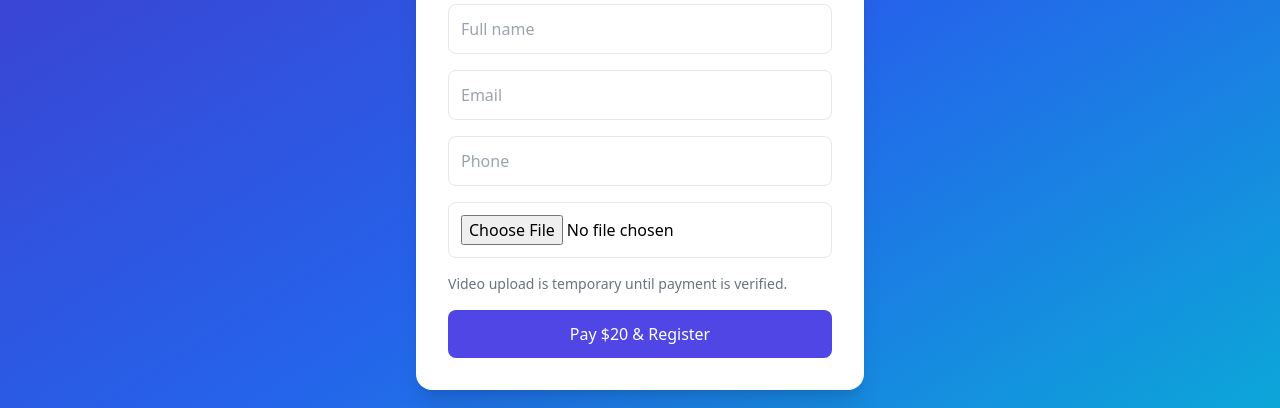
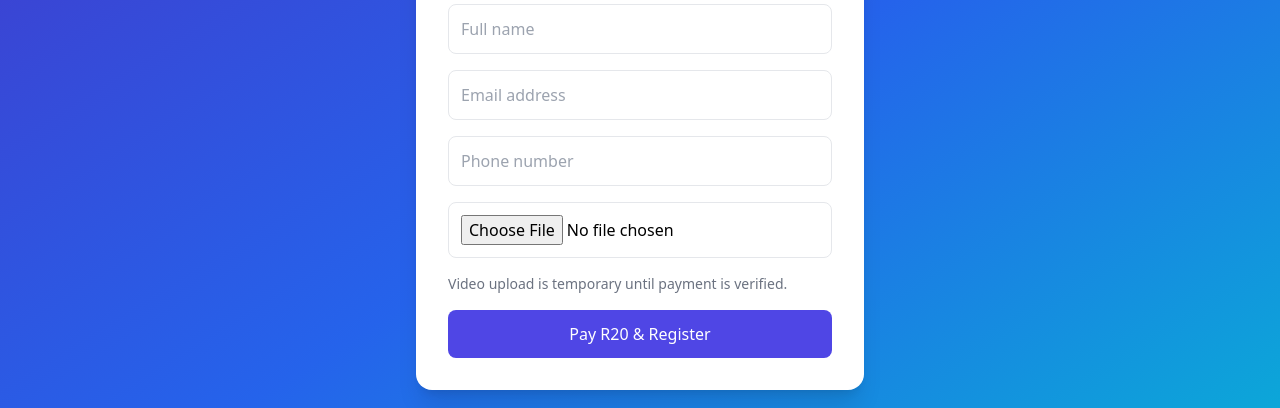
Before and after one commit to SimbaChasumba1/autofixer-registration, a React (Vite) app in the folder client2/: page /upload-video in a window 1280 px wide. Shown: the part 243-651 px from the top of the page. Built offline with nearby package versions, Linux system fonts and the light colour scheme; no server answers.

Commit message:
Fix PayPal redirect, add debugging, update upload system, full backend/frontend sync

```diff
--- a/client2/src/pages/UploadVideoPage.jsx
+++ b/client2/src/pages/UploadVideoPage.jsx
@@ -1,53 +1,66 @@
-import React, { useState, useEffect } from 'react';
+import React, { useState, useEffect } from "react";
 
 export default function UploadVideoPage() {
-  const [form, setForm] = useState({ name: '', email: '', phone: '' });
+  const [form, setForm] = useState({ name: "", email: "", phone: "" });
   const [video, setVideo] = useState(null);
   const [loading, setLoading] = useState(false);
-
-  const API = import.meta.env.VITE_API_URL || 'http://localhost:4041';
-
-  useEffect(() => {
-    const savedForm = sessionStorage.getItem('autofixer_form');
-    if (savedForm) setForm(JSON.parse(savedForm));
-  }, []);
+  const API = import.meta.env.VITE_API_URL || 'http://localhost:5000';  // API URL
 
   const handleFile = (e) => setVideo(e.target.files?.[0] ?? null);
 
   const handleSubmit = async (e) => {
     e.preventDefault();
-    if (!form.name || !form.email || !form.phone) return alert('Fill all fields');
-    if (!video) return alert('Select a video');
+
+    // Form validation
+    if (!form.name || !form.email || !form.phone) {
+      return alert("Please fill all fields.");
+    }
+
+    if (!video) {
+      return alert("Please select a video to upload.");
+    }
 
     setLoading(true);
 
     try {
+      // 1️⃣ Send form + video to backend
       const fd = new FormData();
-      fd.append('name', form.name);
-      fd.append('email', form.email);
-      fd.append('phone', form.phone);
-      fd.append('video', video);
+      fd.append("name", form.name);
+      fd.append("email", form.email);
+      fd.append("phone", form.phone);
+      fd.append("video", video);
 
-      // Upload & create pending
-      const res = await fetch(`${API}/api/create-pending`, { method: 'POST', body: fd });
+      const res = await fetch(`${API}/api/create-pending`, {
+        method: "POST",
+        body: fd,
+      });
+
       const json = await res.json();
-      if (!res.ok) throw new Error(json.error);
+      if (!res.ok) throw new Error(json.error || "Create pending failed");
 
-      // PayPal
-      const orderRes = await fetch(`${API}/api/create-paypal-order`, {
-        method: 'POST',
-        headers: { 'Content-Type': 'application/json' },
-        body: JSON.stringify({ amount: '20.00' })
+      const registrationId = json.id;
+
+      // 2️⃣ Initialize PayPal transaction
+      const createOrderRes = await fetch(`${API}/api/create-paypal-order`, {
+        method: "POST",
+        headers: { "Content-Type": "application/json" },
+        body: JSON.stringify({ amount: 20 }), // You can adjust the amount dynamically
       });
-      const orderData = await orderRes.json();
-      if (!orderRes.ok) throw new Error(orderData.error);
+
+      const orderData = await createOrderRes.json();
+      if (!createOrderRes.ok) throw new Error(orderData.error || "PayPal init failed");
 
       // Redirect to PayPal checkout
-      window.location.href = `https://www.paypal.com/checkoutnow?token=${orderData.id}`;
-    } catch (err) {
-      alert(err.message);
+      if (orderData.approvalLink) {
+        window.location.href = orderData.approvalLink;  // Redirect to PayPal for payment
+      } else {
+        throw new Error("PayPal approval link not found.");
+      }
+
+    } catch (error) {
+      alert(`Error: ${error.message}`);
     } finally {
-      setLoading(false);
+      setLoading(false); // Reset loading state even if there's an error
     }
   };
 
@@ -55,14 +68,48 @@ export default function UploadVideoPage() {
     <div className="min-h-screen flex items-center justify-center bg-gradient-to-br from-indigo-700 via-blue-600 to-cyan-500 p-4">
       <div className="bg-white rounded-2xl shadow-xl w-full max-w-md p-8">
         <h2 className="text-2xl font-bold mb-4 text-center">Register & Upload Promo Video</h2>
+
         <form onSubmit={handleSubmit} className="space-y-4">
-          <input value={form.name} onChange={e => setForm({ ...form, name: e.target.value })} placeholder="Full name" className="w-full border p-3 rounded-lg" required />
-          <input value={form.email} onChange={e => setForm({ ...form, email: e.target.value })} placeholder="Email" type="email" className="w-full border p-3 rounded-lg" required />
-          <input value={form.phone} onChange={e => setForm({ ...form, phone: e.target.value })} placeholder="Phone" className="w-full border p-3 rounded-lg" required />
-          <input type="file" accept="video/*" onChange={handleFile} className="w-full border p-3 rounded-lg" />
-          <p className="text-sm text-gray-500">Video upload is temporary until payment is verified.</p>
-          <button type="submit" className="w-full bg-indigo-600 text-white py-3 rounded-lg" disabled={loading}>
-            {loading ? 'Processing...' : 'Pay $20 & Register'}
+          <input
+            name="name"
+            value={form.name}
+            onChange={(e) => setForm({ ...form, name: e.target.value })}
+            placeholder="Full name"
+            className="w-full border p-3 rounded-lg"
+            required
+          />
+          <input
+            name="email"
+            value={form.email}
+            onChange={(e) => setForm({ ...form, email: e.target.value })}
+            placeholder="Email address"
+            type="email"
+            className="w-full border p-3 rounded-lg"
+            required
+          />
+          <input
+            name="phone"
+            value={form.phone}
+            onChange={(e) => setForm({ ...form, phone: e.target.value })}
+            placeholder="Phone number"
+            className="w-full border p-3 rounded-lg"
+            required
+          />
+          <input
+            type="file"
+            accept="video/*"
+            onChange={handleFile}
+            className="w-full border p-3 rounded-lg"
+          />
+          <p className="text-sm text-gray-500">
+            Video upload is temporary until payment is verified.
+          </p>
+          <button
+            type="submit"
+            className="w-full bg-indigo-600 text-white py-3 rounded-lg"
+            disabled={loading}
+          >
+            {loading ? "Processing..." : "Pay R20 & Register"}
           </button>
         </form>
       </div>
```
Also changed, not shown: 1 other file (tests, documents, lock files or other folders).
